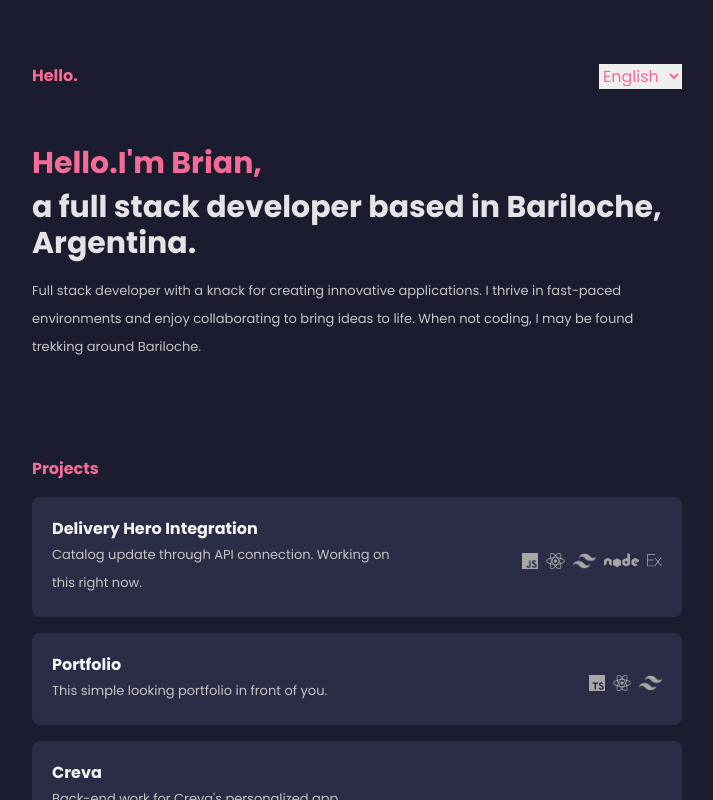
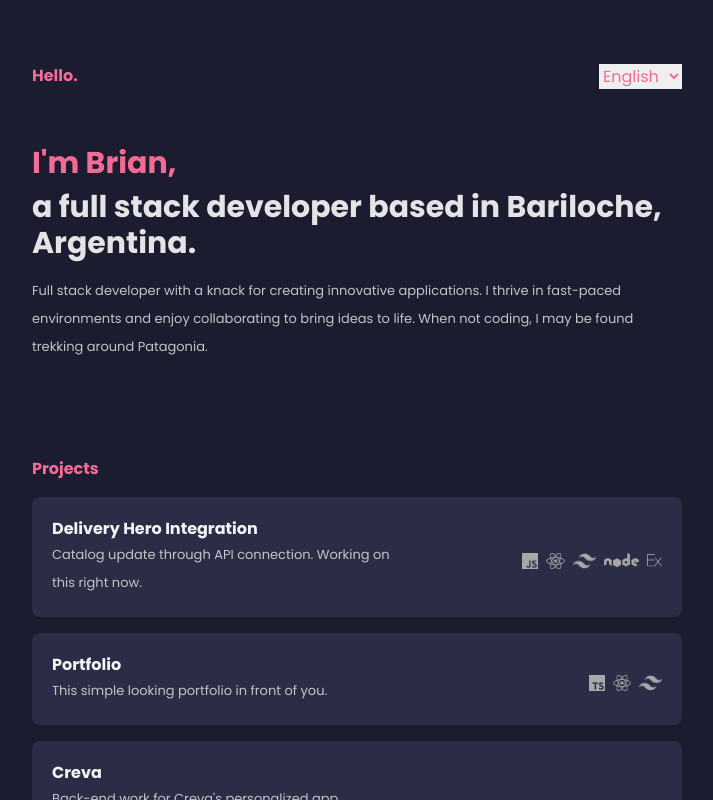
Before and after one commit to braiaguirre/portfolio, a React (Vite) app: page / in a window 1280 px wide. Shown: the whole page, without its empty margins (283-996 px from the left). Built offline with nearby package versions, Linux system fonts and the light colour scheme.

Commit message:
i18n test

```diff
--- a/src/components/Bio.tsx
+++ b/src/components/Bio.tsx
@@ -4,9 +4,9 @@ const Bio = () => {
     const { t } = useTranslation();
     return (
         <div className="flex flex-col mb-24">
-            <h1 className="text-3xl font-bold mb-2 text-title">{t('hello')}I'm Brian,</h1>
-            <h2 className="text-3xl font-bold text-gray mb-4">a full stack developer based in Bariloche, Argentina.</h2>
-            <p className='text-lightgray'>Full stack developer with a knack for creating innovative applications. I thrive in fast-paced environments and enjoy collaborating to bring ideas to life. When not coding, I may be found trekking around Bariloche.</p>
+            <h1 className="text-3xl font-bold mb-2 text-title">{t('bioTitle')}</h1>
+            <h2 className="text-3xl font-bold text-gray mb-4">{t('bioSubtitle')}</h2>
+            <p className='text-lightgray'>{t('bioDesc')}</p>
         </div>
     )
 }
```
